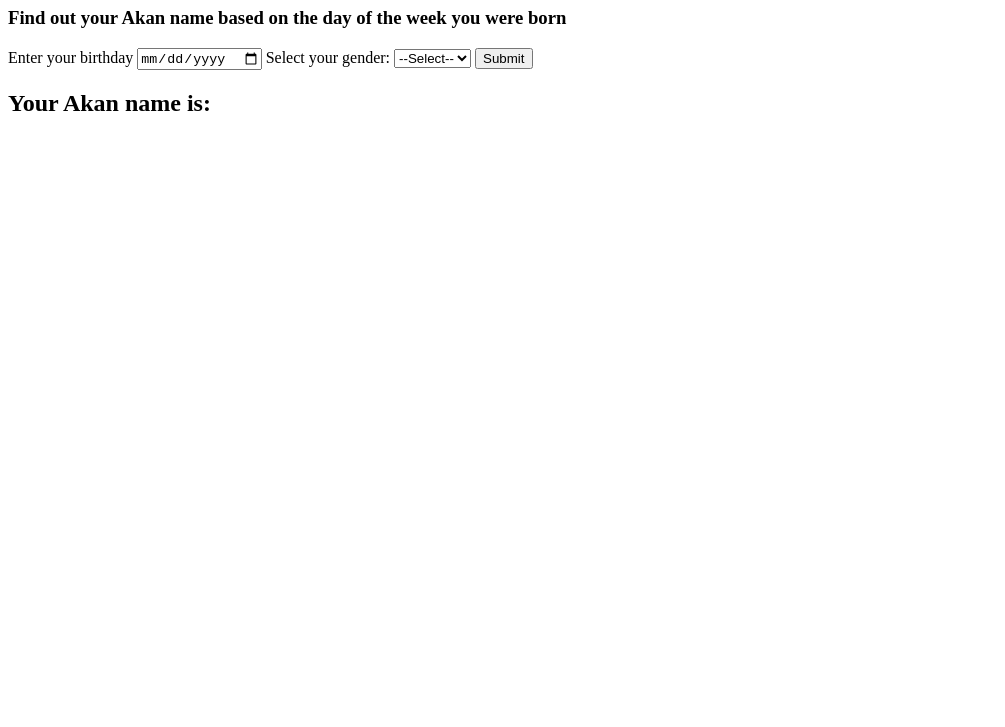
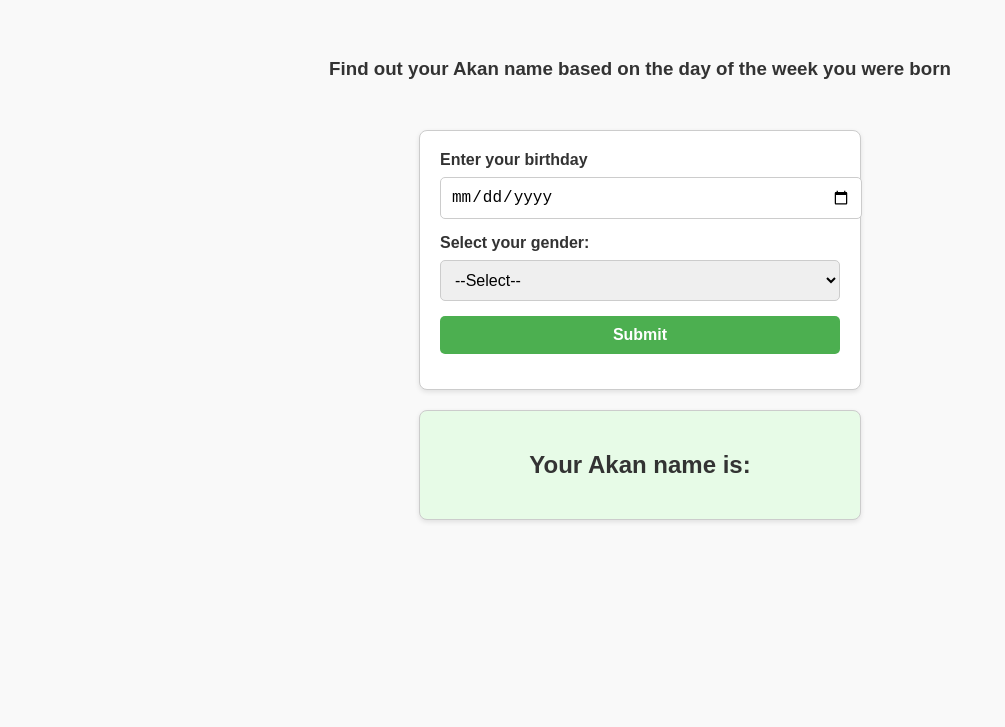
Before and after one commit to bidenjoe1/Akan-names, a plain HTML site: page index.html in a window 1280 px wide. Shown: the part 73-800 px from the top of the page, without its empty margins (0-1005 px from the left). Drawn offline with Linux system fonts and the light colour scheme.

Commit message:
Add styling and link to html

```diff
--- a/index.html
+++ b/index.html
@@ -4,6 +4,7 @@
     <meta charset="UTF-8">
     <meta name="viewport" content="width=device-width, initial-scale=1.0">
     <title>Akan Name Generator</title>
+    <link rel="stylesheet" href="indexstyle.css">
 </head>
 <body>
 
--- a/indexstyle.css
+++ b/indexstyle.css
@@ -0,0 +1,78 @@
+body {
+    font-family: Arial, sans-serif;
+    background-color: #f9f9f9;
+    color: #333;
+    margin: 0;
+    padding: 0;
+    display: flex;
+    flex-direction: column;
+    align-items: center;
+}
+
+#AkanForm {
+    background-color: #fff;
+    border: 1px solid #ccc;
+    border-radius: 8px;
+    padding: 20px;
+    width: 100%;
+    max-width: 400px;
+    box-shadow: 0 2px 5px rgba(0, 0, 0, 0.1);
+}
+
+#AkanForm label {
+    display: block;
+    margin-bottom: 8px;
+    font-weight: bold;
+}
+
+#birthdate, #gender, #AkanForm button {
+    width: 100%;
+    padding: 10px;
+    margin-bottom: 15px;
+    border: 1px solid #ccc;
+    border-radius: 5px;
+    font-size: 16px;
+}
+
+#AkanForm button {
+    background-color: #4caf50;
+    color: #fff;
+    font-weight: bold;
+    border: none;
+    cursor: pointer;
+}
+
+#AkanForm button:hover {
+    background-color: #45a049;
+}
+
+#result {
+    margin-top: 20px;
+    padding: 20px;
+    border: 1px solid #ccc;
+    border-radius: 8px;
+    background-color: #e7fbe7;
+    width: 100%;
+    max-width: 400px;
+    text-align: center;
+    box-shadow: 0 2px 5px rgba(0, 0, 0, 0.1);
+}
+
+
+#realAkanName {
+    font-size: 18px;
+    font-weight: bold;
+    color: #333;
+}
+
+#heading {
+    color: #4caf50;
+    margin-top: 20px;
+    text-align: center;
+}
+
+#subheading {
+    font-size: 18px;
+    color: #555;
+    text-align: center;
+}
```
